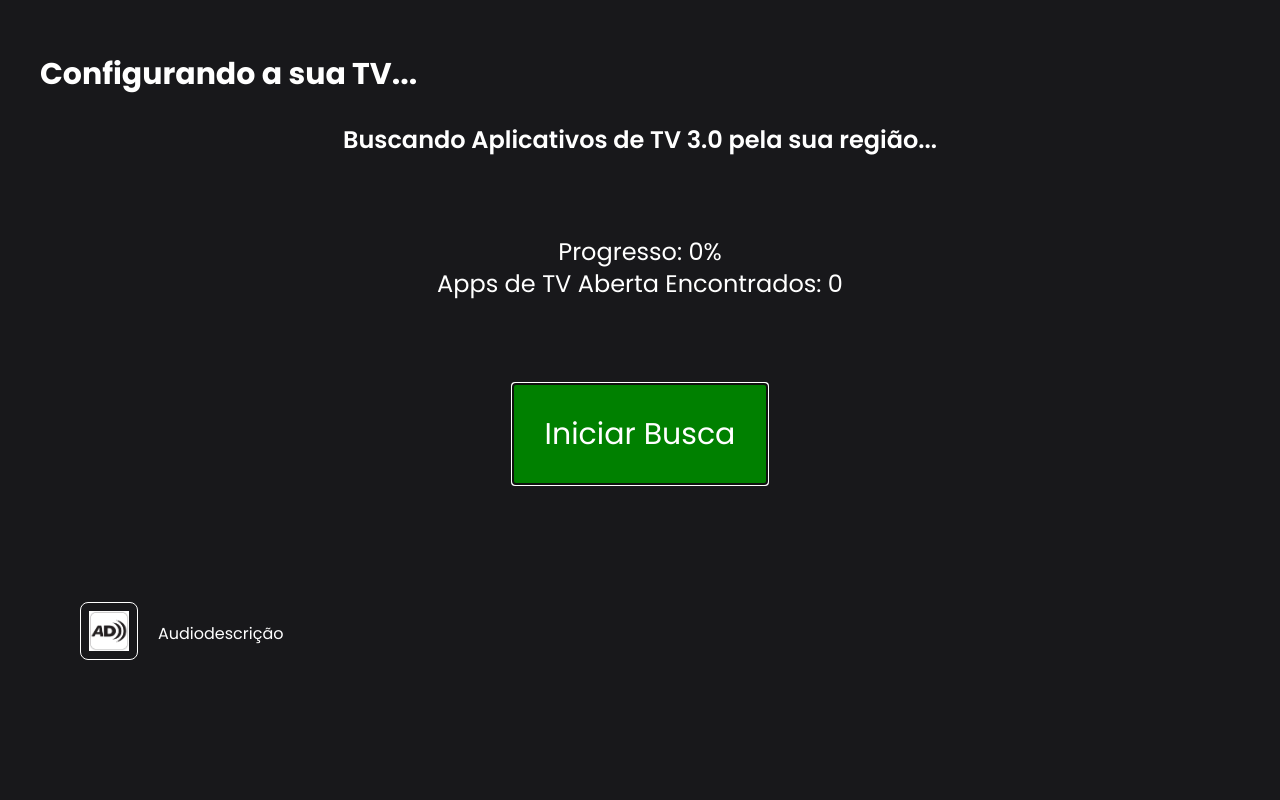
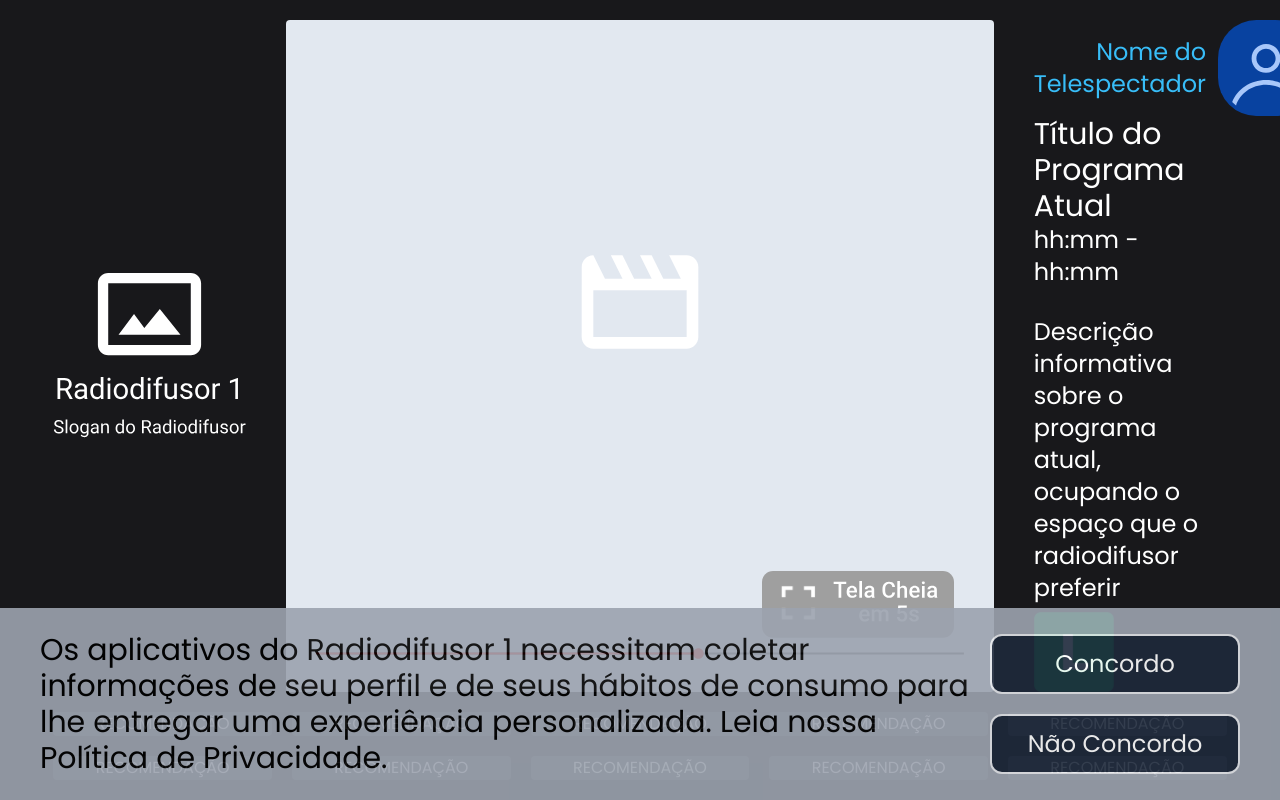
Before and after one commit to pvborgesz/tv-ui, a React (Vite) app: page /RadioDifusorSec in a window 1280 px wide. Before the commit this address led to /discoverChannels. Built offline with nearby package versions, Linux system fonts and the light colour scheme.

Commit message:
Implementação de interação com Disclaimer nas páginas RadioDifusorSec e RadioDifusorSecL2

```diff
--- a/src/App.jsx
+++ b/src/App.jsx
@@ -16,7 +16,7 @@ export default function App() {
 
   useEffect(() => {
     if (navigate) {
-      navigate("discoverChannels");
+      navigate("RadioDifusorSec");
     }
   }, []);
 
--- a/src/pages/RadioDifusorSec.jsx
+++ b/src/pages/RadioDifusorSec.jsx
@@ -10,6 +10,20 @@ import ProgBarIcon from "../assets/prog_bar.svg";
 import TitlePage from "../components/TitlePage";
 
 export default function RadioDifusorSec() {
+  const handleClick = () => {
+    let disc = document.getElementById("disclaimer")
+
+    disc.className += " h-0"
+    setInterval(() => {
+      for (const child of disc.children) {
+        child.className = "hidden"
+      }
+    }, 50)
+    setInterval(() => {
+      disc.className = "hidden"
+    }, 100)
+  }
+
   return (
     <>
 
@@ -78,11 +92,11 @@ export default function RadioDifusorSec() {
         </div>
 
       </div>
-      <div className="flex items-center justify-center px-10 absolute bottom-0 bg-gray-400 opacity-90 h-48">
+      <div id="disclaimer" className="w-full flex items-center justify-center px-10 absolute bottom-0 bg-gray-400 opacity-90 h-48 transition-all duration-400">
         <h3 className="text-3xl">Os aplicativos do Radiodifusor 1 necessitam coletar informações de seu perfil e de seus hábitos de consumo para lhe entregar uma experiência personalizada. Leia nossa Política de Privacidade.</h3>
         <div className="text-2xl flex flex-col justify-center items-center text-white">
-          <div className="border-2 border-black-700 w-[250px] flex justify-center items-center bg-slate-800 mb-5 rounded-xl p-3 cursor-pointer hover:bg-zinc-700 hover:scale-105 border-2 transition-all duration-400">Concordo</div>
-          <div className="border-2 border-black-700 w-[250px] flex justify-center items-center bg-slate-800 rounded-xl p-3 cursor-pointer hover:bg-zinc-700 hover:scale-105 border-2 transition-all duration-400">Não Concordo</div>
+          <div onClick={handleClick} className="border-2 border-black-700 w-[250px] flex justify-center items-center bg-slate-800 mb-5 rounded-xl p-3 cursor-pointer hover:bg-zinc-700 hover:scale-105 border-2 transition-all duration-400">Concordo</div>
+          <div onClick={handleClick} className="border-2 border-black-700 w-[250px] flex justify-center items-center bg-slate-800 rounded-xl p-3 cursor-pointer hover:bg-zinc-700 hover:scale-105 border-2 transition-all duration-400">Não Concordo</div>
         </div>
       </div>
     </>
--- a/src/pages/RadioDifusorSecL2.jsx
+++ b/src/pages/RadioDifusorSecL2.jsx
@@ -10,6 +10,20 @@ import ProgBarIcon from "../assets/prog_bar.svg";
 import TitlePage from "../components/TitlePage";
 
 export default function RadioDifusorSecL2() {
+  const handleClick = () => {
+    let disc = document.getElementById("disclaimer")
+
+    disc.className += " h-0"
+    setInterval(() => {
+      for (const child of disc.children) {
+        child.className = "hidden"
+      }
+    }, 50)
+    setInterval(() => {
+      disc.className = "hidden"
+    }, 100)
+  }
+
   return (
     <>
       {/* div with input for nome and for sobrenome  in row*/}
@@ -79,11 +93,11 @@ export default function RadioDifusorSecL2() {
         </div>
 
       </div>
-      <div className="flex items-center justify-center px-10 absolute bottom-0 bg-gray-700 opacity-90 h-48">
+      <div id="disclaimer" className="w-full flex items-center justify-center px-10 absolute bottom-0 bg-gray-700 opacity-90 h-48 transition-all duration-400">
         <h3 className="text-3xl text-white">Nosso ecossistema de conteúdos necessita obter e processar informações de seu perfil e de suas preferências para personalizar a sua experiência. Acesse nossa Política de Privacidade.</h3>
         <div className="text-2xl flex flex-col justify-center items-center text-white">
-          <div className="border-2 border-gray-200 w-[250px] flex justify-center items-center bg-slate-800 mb-5 rounded-xl p-3 cursor-pointer hover:bg-zinc-700 hover:scale-105 border-2 transition-all duration-400">Aceito</div>
-          <div className="border-2 border-gray-200 w-[250px] flex justify-center items-center bg-slate-800 rounded-xl p-3 cursor-pointer hover:bg-zinc-700 hover:scale-105 border-2 transition-all duration-400">Não Aceito</div>
+          <div onClick={handleClick} className="border-2 border-gray-200 w-[250px] flex justify-center items-center bg-slate-800 mb-5 rounded-xl p-3 cursor-pointer hover:bg-zinc-700 hover:scale-105 border-2 transition-all duration-400">Aceito</div>
+          <div onClick={handleClick} className="border-2 border-gray-200 w-[250px] flex justify-center items-center bg-slate-800 rounded-xl p-3 cursor-pointer hover:bg-zinc-700 hover:scale-105 border-2 transition-all duration-400">Não Aceito</div>
         </div>
       </div>
     </>
```
